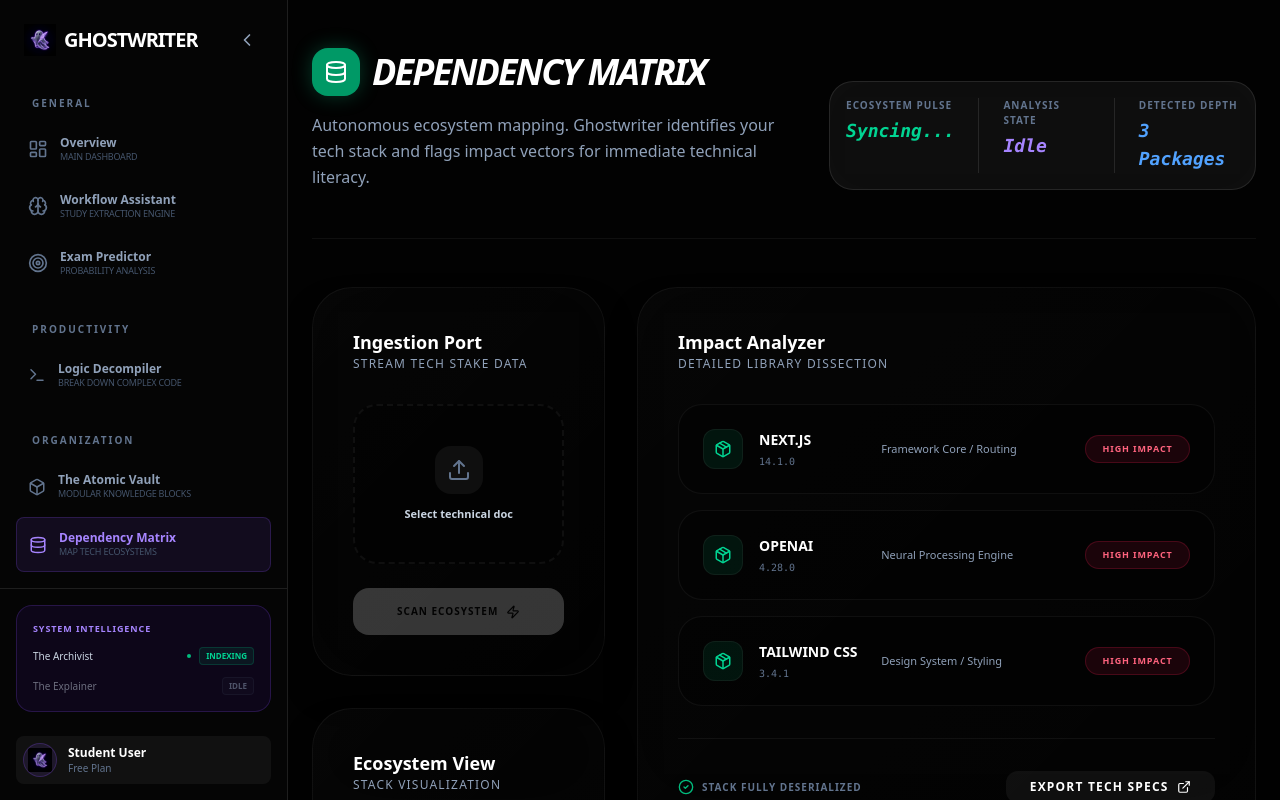
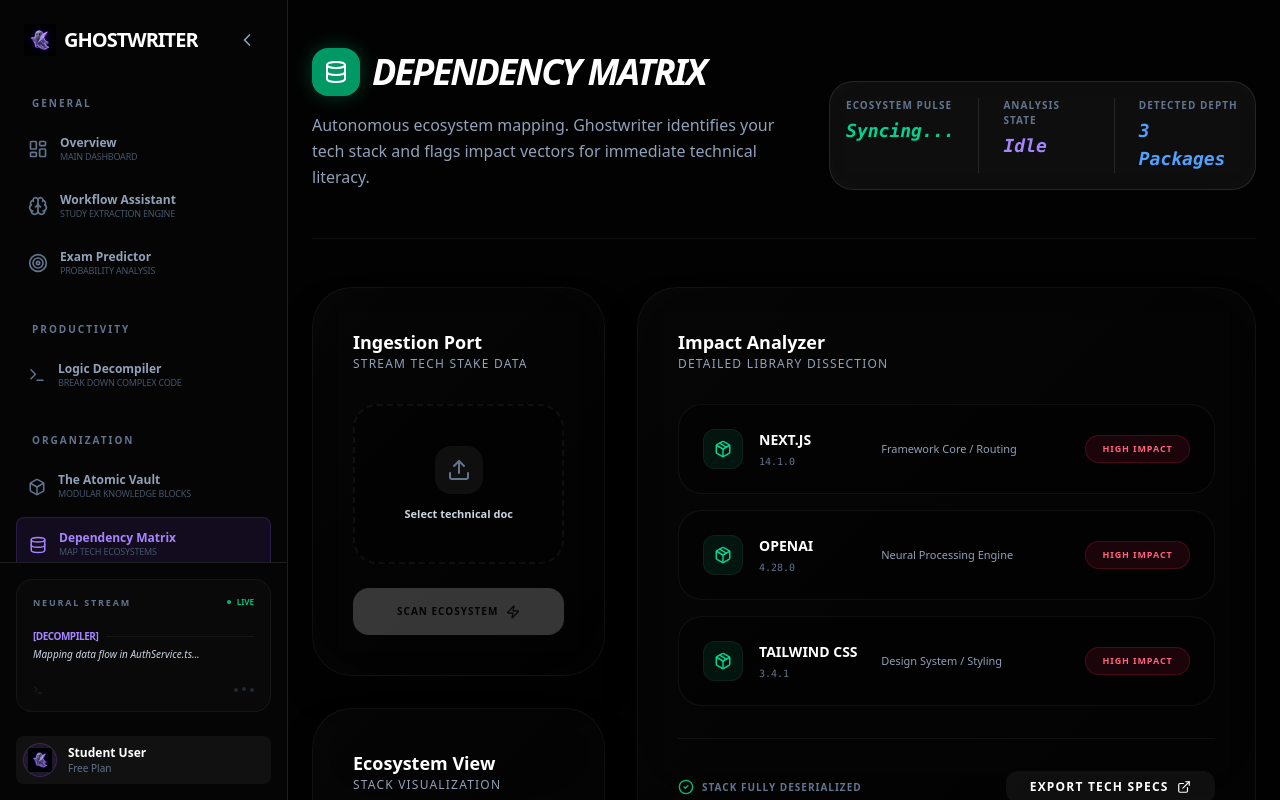
Before and after one commit to divya-a2437/AI-For-Bharat, a Next.js app: page /matrix in a window 1280 px wide. Built offline with nearby package versions, Linux system fonts and the light colour scheme.

Commit message:
Implement real-time Neural Stream log in sidebar with agent statuses

```diff
--- a/src/components/Sidebar.tsx
+++ b/src/components/Sidebar.tsx
@@ -1,17 +1,33 @@
 "use client";
 
-import { useState } from 'react';
+import { useState, useEffect } from 'react';
 import Link from 'next/link';
 import { usePathname } from 'next/navigation';
 import {
     LayoutDashboard, Target, BookOpen, Settings, ChevronLeft, ChevronRight,
-    Menu, Brain, Terminal, Workflow, Box, Database, Zap
+    Menu, Brain, Terminal, Workflow, Box, Database, Zap, Activity, Cpu
 } from 'lucide-react';
 import { motion, AnimatePresence } from 'framer-motion';
 
 export default function Sidebar() {
     const [isCollapsed, setIsCollapsed] = useState(false);
+    const [logIndex, setLogIndex] = useState(0);
     const pathname = usePathname();
+
+    const logs = [
+        { agent: 'Archivist', text: 'Indexing React Hooks hierarchy...', color: 'text-emerald-400' },
+        { agent: 'Decompiler', text: 'Mapping data flow in AuthService.ts...', color: 'text-violet-400' },
+        { agent: 'Analyst', text: 'Identifying high-probability signals...', color: 'text-amber-400' },
+        { agent: 'System', text: 'Neural entropy stabilization active.', color: 'text-blue-400' },
+        { agent: 'Archivist', text: 'Caching technical dependencies...', color: 'text-emerald-400' },
+    ];
+
+    useEffect(() => {
+        const interval = setInterval(() => {
+            setLogIndex((prev) => (prev + 1) % logs.length);
+        }, 4000);
+        return () => clearInterval(interval);
+    }, [logs.length]);
 
     const sections = [
         {
@@ -145,20 +161,44 @@ export default function Sidebar() {
                             initial={{ opacity: 0, y: 10 }}
                             animate={{ opacity: 1, y: 0 }}
                             exit={{ opacity: 0, y: 10 }}
-                            className="p-4 bg-violet-950/20 rounded-2xl border border-violet-500/20 mb-6"
+                            className="p-4 bg-white/[0.02] rounded-2xl border border-white/5 mb-6 overflow-hidden relative"
                         >
-                            <p className="text-[9px] font-bold text-violet-400 uppercase mb-3 tracking-widest">System Intelligence</p>
-                            <div className="space-y-3">
-                                <div className="flex items-center justify-between">
-                                    <span className="text-[10px] text-slate-300 font-medium">The Archivist</span>
-                                    <div className="flex items-center gap-2">
-                                        <div className="w-1 h-1 rounded-full bg-emerald-500 animate-pulse" />
-                                        <span className="text-[8px] px-1.5 py-0.5 rounded bg-emerald-500/10 text-emerald-400 border border-emerald-500/20 font-black">INDEXING</span>
-                                    </div>
+                            <div className="flex items-center justify-between mb-3">
+                                <p className="text-[9px] font-black text-slate-500 uppercase tracking-[0.2em]">Neural Stream</p>
+                                <div className="flex items-center gap-1.5">
+                                    <div className="w-1 h-1 rounded-full bg-emerald-500 animate-pulse" />
+                                    <span className="text-[8px] font-black text-emerald-500 uppercase">Live</span>
                                 </div>
-                                <div className="flex items-center justify-between opacity-50">
-                                    <span className="text-[10px] text-slate-300 font-medium">The Explainer</span>
-                                    <span className="text-[8px] px-1.5 py-0.5 rounded bg-slate-500/10 text-slate-400 border border-slate-500/20 font-black">IDLE</span>
+                            </div>
+
+                            <div className="h-12 relative">
+                                <AnimatePresence mode="wait">
+                                    <motion.div
+                                        key={logIndex}
+                                        initial={{ opacity: 0, x: 10 }}
+                                        animate={{ opacity: 1, x: 0 }}
+                                        exit={{ opacity: 0, x: -10 }}
+                                        className="absolute inset-0 flex flex-col justify-center"
+                                    >
+                                        <div className="flex items-center gap-2 mb-1">
+                                            <span className={`text-[10px] font-black uppercase tracking-tighter ${logs[logIndex].color}`}>
+                                                [{logs[logIndex].agent}]
+                                            </span>
+                                            <div className="flex-1 h-[1px] bg-white/5" />
+                                        </div>
+                                        <p className="text-[10px] text-slate-300 font-medium leading-tight line-clamp-2 italic">
+                                            {logs[logIndex].text}
+                                        </p>
+                                    </motion.div>
+                                </AnimatePresence>
+                            </div>
+
+                            <div className="mt-4 flex items-center justify-between opacity-30">
+                                <Terminal size={10} className="text-slate-500" />
+                                <div className="flex gap-1">
+                                    {[1, 2, 3].map(i => (
+                                        <div key={i} className={`w-1 h-1 rounded-full bg-slate-500 ${i === (logIndex % 3) + 1 ? 'animate-bounce' : ''}`} />
+                                    ))}
                                 </div>
                             </div>
                         </motion.div>
```
